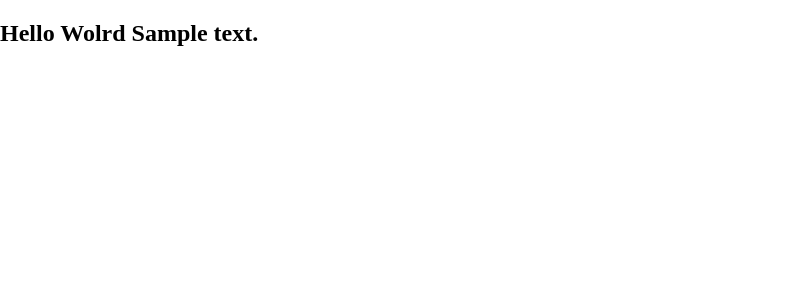
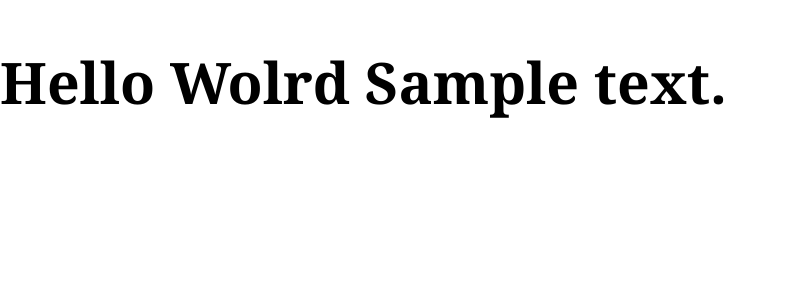
Before and after one commit to alancleyton/django-blog-app, a Django app: page /blog/ in a window 1280 px wide. Shown: the top 300 px of the page, without its empty margins (0-786 px from the left). Run offline with Django 5.2, Linux system fonts and the light colour scheme; tables that the repository leaves empty hold one stand-in row (values such as "Sample post").

Commit message:
style: add css variables and typography

```diff
--- a/blogapp/blog/static/css/main.css
+++ b/blogapp/blog/static/css/main.css
@@ -1 +1,3 @@
-@import "reset.css"
+@import 'variables.css';
+@import 'reset.css';
+@import 'typography.css';
--- a/blogapp/blog/static/css/reset.css
+++ b/blogapp/blog/static/css/reset.css
@@ -11,6 +11,12 @@ html {
 body {
   margin: 0;
   padding: 0;
+  font-size: var(--font-size-md);
+  font-family: var(--font-regular);
+  line-height: var(--line-height-regular);
+  -webkit-font-smoothing: antialiased;
+  -moz-osx-font-smoothing: grayscale;
+  text-rendering: optimizeLegibility;
 }
 
 h1 { font-size: 2rem; }
--- /dev/null
+++ b/blogapp/blog/static/css/typography.css
@@ -0,0 +1,55 @@
+a {
+  color: hsl(var(--color-secondary));
+  text-decoration: none;
+}
+
+a:hover {
+  color: hsl(var(--color-secondary-dark));
+  text-decoration: underline;
+}
+
+h1,
+h2,
+h3,
+h4,
+h5,
+h6 {
+  font-family: var(--font-headings);
+  line-height: var(--line-height-headings);
+  margin: var(--spacing-md) 0;
+}
+
+h1 {
+  font-size: var(--font-size-heading-1);
+}
+
+h2 {
+  font-size: var(--font-size-heading-2);
+}
+
+h3 {
+  font-size: var(--font-size-heading-3);
+}
+
+h4 {
+  font-size: var(--font-size-heading-4);
+}
+h5 {
+  font-size: var(--font-size-heading-5);
+}
+
+h6 {
+  font-size: var(--font-size-heading-6);
+}
+
+pre {
+  max-width: 100%;
+  overflow-x: auto;
+  line-height: var(--line-height-mono);
+  font-size: var(--font-size-sm);
+}
+
+pre,
+code {
+  font-family: var(--font-mono);
+}
--- /dev/null
+++ b/blogapp/blog/static/css/variables.css
@@ -0,0 +1,57 @@
+:root {
+  /* Fonts */
+  --font-regular: Georgia, 'Times New Roman', Times, serif;
+  --font-headings: Georgia, 'Times New Roman', Times, serif;
+  --font-mono: 'Courier New', Courier, monospace;
+
+  /* Colors */
+  --color-white: #ffffff;
+  ---color-black: #000000;
+  --color-primary: #45e0a8;
+  --color-primary-light: #7de9c2;
+  --color-primary-lighter: #b5f3dc;
+  --color-primary-dark: #309d76;
+  --color-primary-darker: #1c5a43;
+  --color-secondary: #6edbff;
+  --color-secondary-light: #9ae6ff;
+  --color-secondary-lighter: #c5f1ff;
+  --color-secondary-dark: #4d99b3;
+  --color-secondary-darker: #2c5866;
+  --color-dark: #333333;
+  --color-dark-light: #707070;
+  --color-dark-lighter: #adadad;
+
+  /* Font-Sizes */
+  --font-size-2xs: clamp(1.2rem, 1.092307692307692rem + 0.256410256410256vw, 1.4rem);
+  --font-size-xs: clamp(1.4rem, 1.292307692307692rem + 0.2564102564102566vw, 1.6rem);
+  --font-size-sm: clamp(1.6rem, 1.4923076923076923rem + 0.25641025641025633vw, 1.8rem);
+  --font-size-md: clamp(1.8rem, 1.6923076923076923rem + 0.25641025641025633vw, 2rem);
+  --font-size-lg: clamp(2rem, 1.7846153846153847rem + 0.5128205128205127vw, 2.4rem);
+  --font-size-xl: clamp(2.4rem, 1.969230769230769rem + 1.025641025641026vw, 3.2rem);
+  --font-size-2xl: clamp(3.2rem, 2.876923076923rem + 0.7692307692307687vw, 3.8rem);
+
+  --font-size-heading-1: clamp(3.8rem, 3.2615384615384615rem + 1.282051282051282vw, 4.8rem);
+  --font-size-heading-2: clamp(2.8rem, 1.938461538461538rem + 2.051282051282052vw, 4.4rem);
+  --font-size-heading-3: clamp(2.4rem, 1.969230769230769rem + 1.025641025641026vw, 3.2rem);
+  --font-size-heading-4: clamp(2.2rem, 1.8769230769230774rem + 0.7692307692307687vw, 2.8rem);
+  --font-size-heading-5: clamp(1.8rem, 1.476923076923077rem + 0.769230769230769vw, 2.4rem);
+  --font-size-heading-6: clamp(1.6rem, 1.2769230769230768rem + 0.7692307692307694vw, 2.2rem);
+
+   /* Line-Heights */
+  --line-height-regular: 1.5;
+  --line-height-headings: 1.2;
+  --line-height-mono: 1.2;
+
+  /* Spacings */
+  --spacing-2xs: 1.5rem;
+  --spacing-xs: 2rem;
+  --spacing-sm: 2.5rem;
+  --spacing-md: 3rem;
+  --spacing-lg: 4rem;
+  --spacing-xl: 5rem;
+  --spacing-2xl: 6rem;
+
+  /* max-width */
+  --max-w-grid: 120rem;
+  --max-w-post: 90rem;
+}
```
